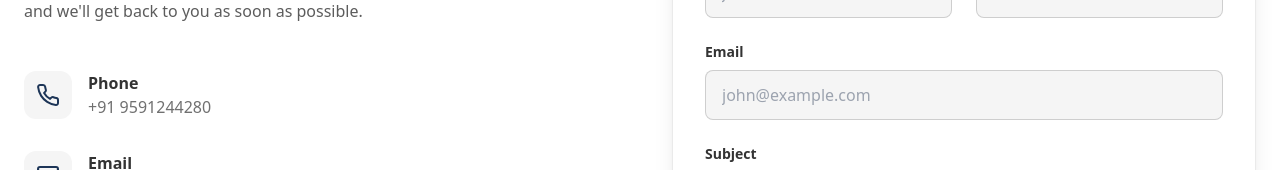
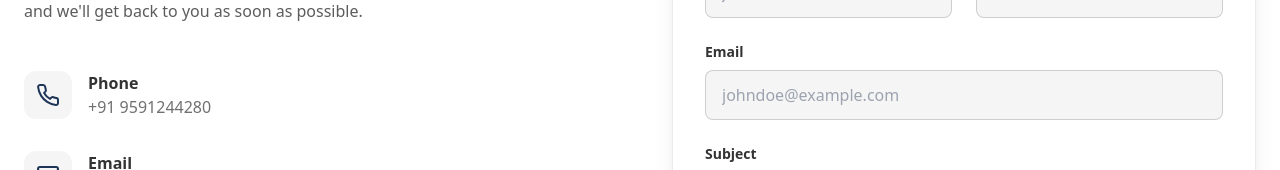
Before and after one commit to pritish-codes/makeit3d-website, a React (Vite) app: page /contact in a window 1280 px wide. Shown: the part 569-739 px from the top of the page. Built offline with nearby package versions, Linux system fonts and the light colour scheme.

Commit message:
Update EmailJS Configuration

```diff
--- a/src/pages/Contact.tsx
+++ b/src/pages/Contact.tsx
@@ -34,8 +34,8 @@ export function Contact() {
 
     try {
       const result = await emailjs.send(
-        'service_vut3nw8',
-        'template_8psxr1i',
+        'YOUR_SERVICE_ID', // Replace with your new EmailJS service ID
+        'YOUR_TEMPLATE_ID', // Replace with your new EmailJS template ID
         {
           from_name: `${formData.firstName} ${formData.lastName}`,
           from_email: formData.email,
@@ -43,7 +43,7 @@ export function Contact() {
           message: formData.message,
           to_name: 'MakeIt3D Team'
         },
-        'nnJU7kQ6vA7SYdsy-'
+        'YOUR_PUBLIC_KEY' // Replace with your new EmailJS public key
       );
 
       if (result.status === 200) {
@@ -275,7 +275,7 @@ export function Contact() {
                     id="email"
                     value={formData.email}
                     onChange={handleChange}
-                    placeholder="john@example.com"
+                    placeholder="johndoe@example.com"
                     className="w-full px-4 py-3 rounded-lg border border-text/20 bg-secondary focus:ring-2 focus:ring-accent focus:border-transparent transition-shadow"
                     required
                   />
```
